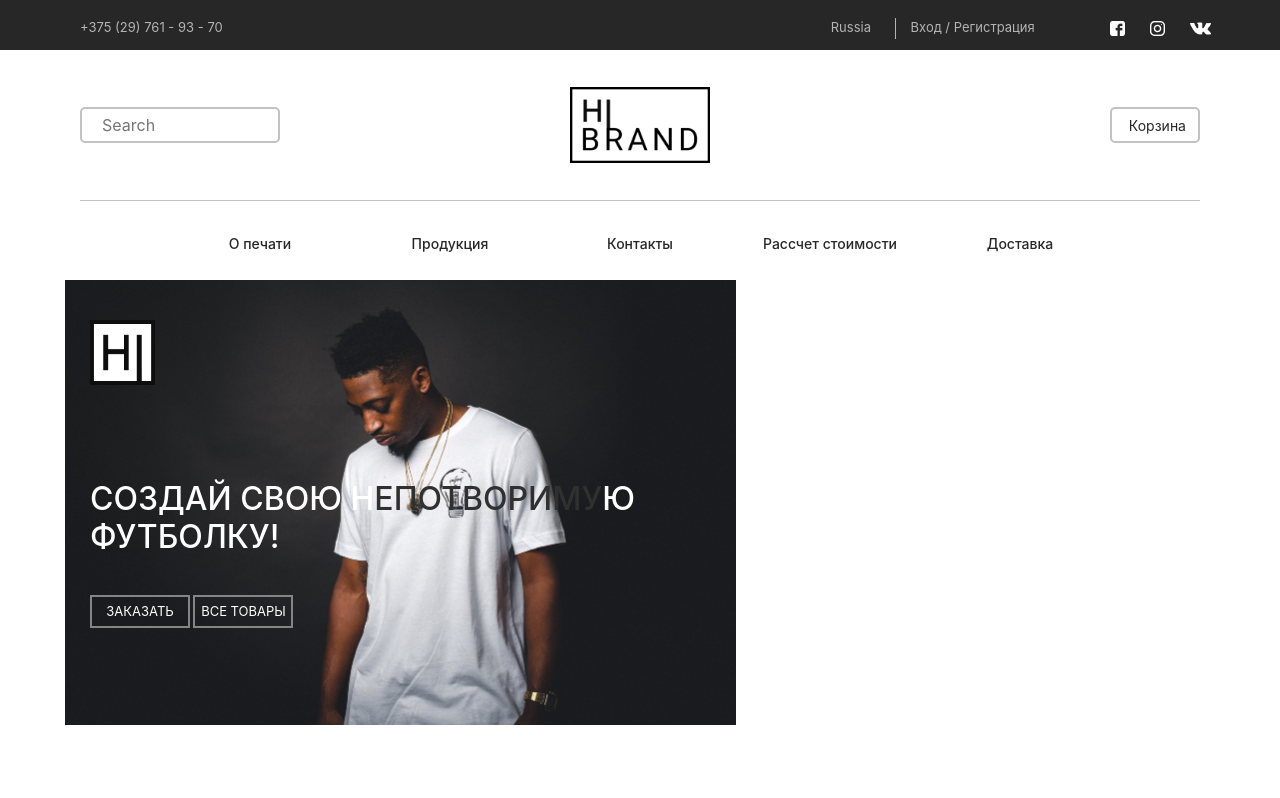
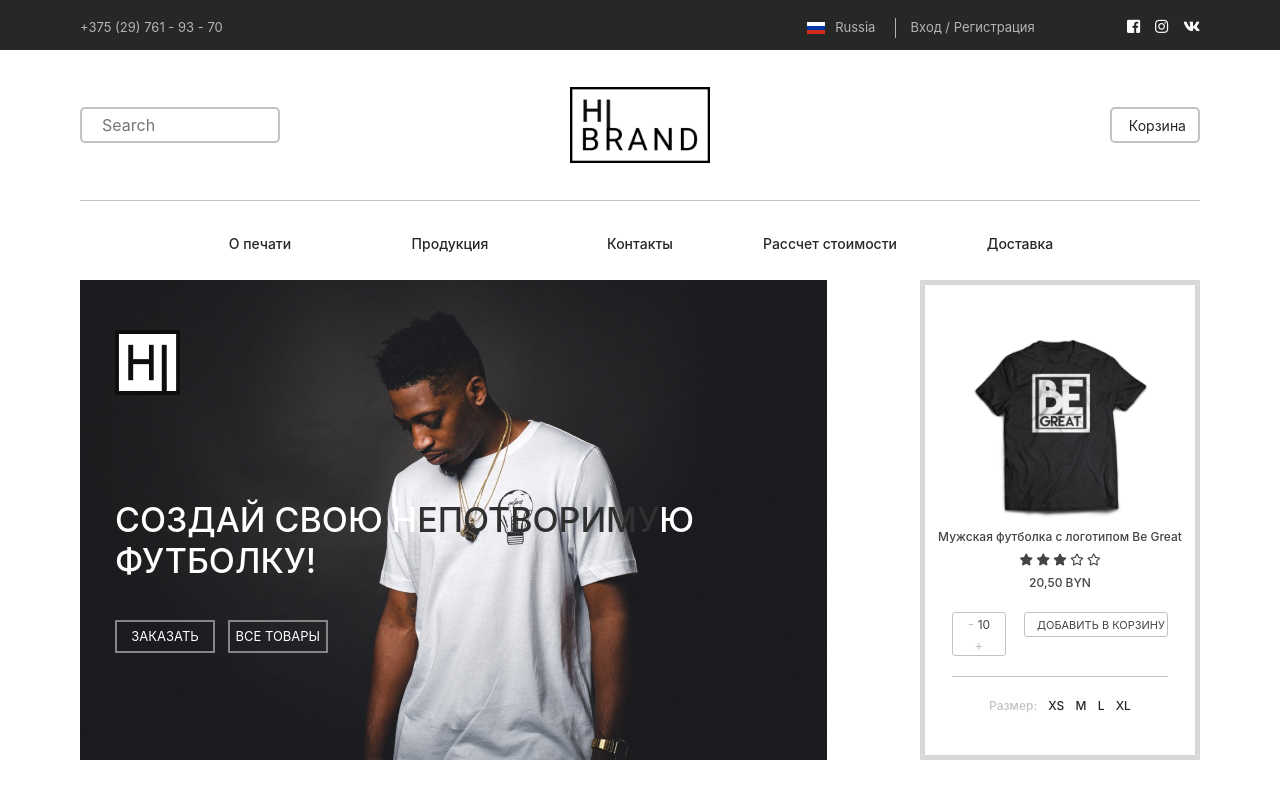
Before and after one commit to DaryaGr/hibrand, a plain HTML site: page public/index.html in a window 1280 px wide. Drawn offline with Linux system fonts and the light colour scheme.

Commit message:
first check

```diff
--- a/assets/css/main.sass
+++ b/assets/css/main.sass
@@ -11,19 +11,19 @@ body
 
 
 .banner-block
+  margin-bottom: 40px
   .banner
     background-image: url("../img/banner.png")
     background-size: cover
-    padding: 40px
-    height: 445px
+    padding: 50px
     img
       width: 65px
       height: 65px
     h1
-      margin-top: 95px
+      margin-top: 105px
       color: #ffffff
       text-transform: uppercase
-      font-size: 32px
+      font-size: 34px
       span
         color: #303030
     .buttons
@@ -35,6 +35,65 @@ body
           background-color: rgba(255,255,255,0)
           border: 2px solid #858585
           color: #fff
-          text-transform: uppercase;
+          text-transform: uppercase
           font-size: 13px
           padding: 5px
+
+  .order-banner
+    border: 5px solid #D8D8D8
+    padding-top: 40px
+    padding-bottom: 40px
+    color: #444444
+    font-size: 12px
+    img
+      width: 100%
+      height: auto
+      margin: 0 auto
+    .name
+      margin-bottom: 5px
+      font-weight: 500
+    .stars
+      font-size: 12px
+      margin-bottom: 5px
+    .price
+      font-weight: 500
+      margin-bottom: 0
+    .add-btn
+      width: 80%
+      margin: 0 auto
+      padding-top: 20px
+      padding-bottom: 20px
+      margin-bottom: 20px
+      border-bottom: 1px solid #C2C2C2
+      font-size: 12px
+      .columns
+        padding: 0
+        .number
+          border: 1px solid #C2C2C2
+          border-radius: 3px
+          padding-right: 10px
+          padding-left: 10px
+          a
+            font-size: 14px
+            color: #C2C2C2
+            &:hover
+              color: #C2C2C2
+              text-decoration: none
+        .btn
+          width: 100%
+          height: 25px
+          font-size: 11px
+          text-transform: uppercase
+          border: 1px solid #C2C2C2
+          border-radius: 3px
+          color: #444444
+          padding-top: 4px
+          &:hover
+            background-color: #444444
+            color: #ffffff
+    .sizes
+      color: #272727
+      font-weight: 500
+      word-spacing: 8px
+      span
+        color: #C2C2C2
--- a/assets/css/pages/header.sass
+++ b/assets/css/pages/header.sass
@@ -8,5 +8,16 @@
     a
       color: #B4B4B4
       text-decoration: none
+      margin-right: 15px
+      &:last-child
+        margin-right: 0
+      i
+        color: #ffffff
+        font-size: 15px
+
+
     .first-col
       border-right: 1px solid #B4B4B4
+      .col
+        padding: 0
+        padding-right: 10px
--- a/public/index.html
+++ b/public/index.html
@@ -6,6 +6,7 @@
          content="width=device-width, user-scalable=no, initial-scale=1.0, maximum-scale=1.0, minimum-scale=1.0">
    <meta http-equiv="X-UA-Compatible" content="ie=edge">
 
+   <link rel="stylesheet" href="https://use.fontawesome.com/releases/v5.4.1/css/all.css">
    <link rel="stylesheet" href="css/app.css">
    <title>HiBrand</title>
 </head>
@@ -18,17 +19,20 @@
             </div>
             <div class="col-5">
                <div class="row justify-content-end">
-                  <div class="col-2 first-col">
-                     <a href="#">Russia</a>
+                  <div class="col-3 first-col">
+                     <div class="row">
+                        <div class="col text-right"><img src="/img/640px-flag_of_russia.png" alt="flag"></div>
+                        <div class="col"><a href="#">Russia</a></div>
+                     </div>
                   </div>
                   <div class="col-5">
                      <a href="#">Вход / Регистрация</a>
                   </div>
                   <div class="col-3">
-                     <div class="row">
-                        <div class="col-4"><a href="#"><img src="img/facebook-logo.png" alt="logo"></a></div>
-                        <div class="col-4"><a href="#"><img src="img/instagram.png" alt="logo"></a></div>
-                        <div class="col-4"><a href="#"><img src="img/vk-social-network-logo.png" alt="logo"></a></div>
+                     <div class="row justify-content-end no-gutters">
+                        <a href="#"><i class="fab fa-facebook-square"></i></a>
+                        <a href="#"><i class="fab fa-instagram"></i></a>
+                        <a href="#"><i class="fab fa-vk"></i></a>
                      </div>
                   </div>
                </div>
@@ -47,10 +51,11 @@
                <input type="search" placeholder="Search">
             </div>
             <div class="col-4 text-center">
-               <img src="img/logo2.png" alt="header">
+               <img src="/img/logo2.png" alt="header">
             </div>
             <div class="col-4 d-inline-block text-right">
                <button type="button" class="btn btn-primary">
+
                   <!--<img src="img/basket.png" alt="basket">-->
                   <p>Корзина</p>
                   <div></div>
@@ -62,7 +67,7 @@
    </div>
 
    <div class="menu-block">
-      <div class="container-fluid">
+      <div class="container-fluid no-gutter">
          <div class="row text-center">
             <div class="col">
                <a href="#">О печати</a>
@@ -85,8 +90,8 @@
 
    <div class="banner-block">
       <div class="container-fluid">
-         <div class="row">
-            <div class="col-7 banner">
+         <div class="row no-gutters justify-content-between">
+            <div class="col-8 banner">
                <div class="row">
                   <img src="img/logo.png" alt="logo">
                </div>
@@ -102,7 +107,36 @@
                   </div>
                </div>
             </div>
-            <div class="col-5"></div>
+            <div class="col-3 order-banner text-center">
+               <img src="img/blacktshirt.png" alt="tshirt">
+               <p class="name">Мужская футболка с логотипом Be Great</p>
+               <div class="stars">
+                  <i class="fas fa-star"></i>
+                  <i class="fas fa-star"></i>
+                  <i class="fas fa-star"></i>
+                  <i class="far fa-star"></i>
+                  <i class="far fa-star"></i>
+               </div>
+               <p class="price">20,50 BYN</p>
+
+               <div class="row justify-content-between add-btn">
+                  <div class="col-3 columns">
+                     <div class="number">
+                        <a href="#">-</a>
+                        10
+                        <a href="#">+</a>
+                     </div>
+
+                  </div>
+                  <div class="col-8 columns">
+                     <button type="button" class="btn btn-outline-primary">Добавить в корзину</button>
+                  </div>
+               </div>
+
+               <div class="sizes">
+                  <span>Размер:</span> XS M L XL
+               </div>
+            </div>
          </div>
       </div>
    </div>
```
Also changed, not shown: public/css/app.css, public/img/640px-flag_of_russia.png (added), public/img/blacktshirt.png (added).
